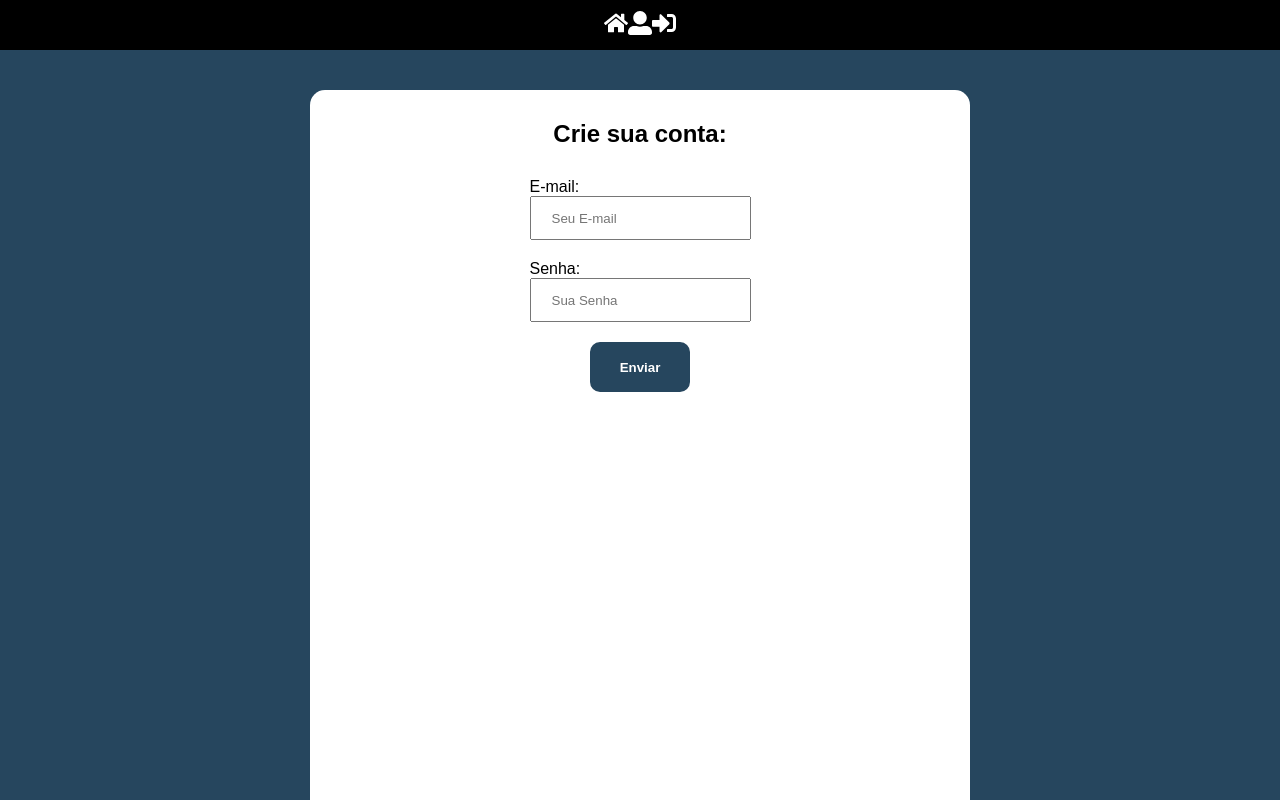
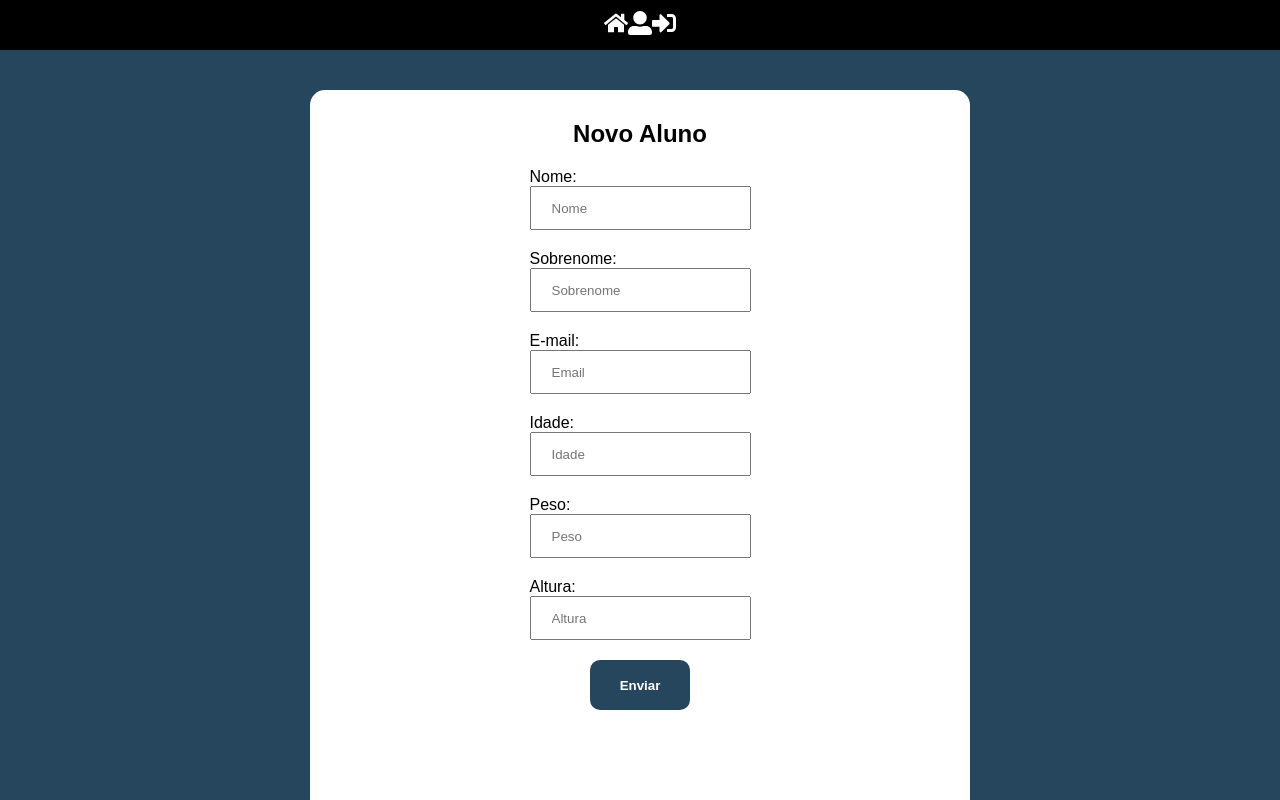
Before and after one commit to SamuelBarbosaDev/agenda_react, a React (Create React App) app: page /aluno in a window 1280 px wide. Before the commit this address led to /login. Shown: the top 800 px of the page. Built offline with nearby package versions, Linux system fonts and the light colour scheme.

Commit message:
feat: Adicionando a funcionalidade de `Cadastrar Alunos`

```diff
--- a/src/pages/Aluno/index.js
+++ b/src/pages/Aluno/index.js
@@ -1,12 +1,209 @@
 import React from 'react';
-import { Title } from './styled';
+import {get} from 'lodash';
+import PropTypes from 'prop-types';
+import { toast } from 'react-toastify';
+import { Title, Form } from './styled';
+import axios from '../../services/axios';
+import {useState, useEffect} from 'react';
+import { useDispatch } from 'react-redux';
+import history from '../../services/history';
+import Loading from '../../components/Loading';
+import { isEmail, isInt, isFloat } from 'validator';
+import * as actions from '../../store/modules/auth/actions';
 
-export default function Aluno(){
+export default function Aluno({ match }){
+    const dispatch = useDispatch();
+    const id = get(match, 'params.id', 0);
+    const [nome, setNome] = useState('');
+    const [sobrenome, setSobrenome] = useState('');
+    const [email, setEmail] = useState('');
+    const [idade, setIdade] = useState('');
+    const [peso, setPeso] = useState('');
+    const [altura, setAltura] = useState('');
+    const [isLoading, setIsLoading] = useState(false);
+
+    useEffect(() => {
+        if(!id) return;
+
+        async function getData(){
+            try{
+                setIsLoading(true);
+                const { data } = await axios.get(`/alunos/${id}`);
+                const Foto = get(data, 'Fotos[0].url', '');
+
+                setNome(data.nome);
+                setSobrenome(data.sobrenome);
+                setEmail(data.email);
+                setIdade(data.idade);
+                setPeso(data.peso);
+                setAltura(data.altura);
+
+                setIsLoading(false);
+            }
+            catch(error){
+                setIsLoading(false);
+                const status = get(error, 'response.status', 0);
+                const errors = get(error, 'response.data.errors', []);
+
+                if(status === 400) errors.map(error => toast.error(error));
+                history.pushState('/');
+            }
+        }
+        getData();
+    }, [id]);
+
+    const handleSubmit = async e => {
+        e.preventDefault();
+        let formErrors = false;
+
+        if(nome.length < 3 || sobrenome.length > 255){
+            toast.error('Nome precisa ter entre 3 e 255 caracteres.');
+            formErrors = true;
+        };
+
+        if(sobrenome.length < 3 || sobrenome.length > 255){
+            toast.error('Sobrenome precisa ter entre 3 e 255 caracteres');
+            formErrors = true;
+        };
+
+        if(!isEmail(email)){
+            toast.error('E-mail inválido');
+            formErrors = true;
+        };
+
+        if(!isInt(String(idade))){
+            toast.error('Idade inválida');
+            formErrors = true;
+        };
+
+        if(!isFloat(String(peso))){
+            toast.error('Peso inválido');
+            formErrors = true;
+        };
+
+        if(!isFloat(String(altura))){
+            toast.error('Altura inválida');
+            formErrors = true;
+        }
+
+        if(formErrors) return;
+
+        try{
+            setIsLoading(true);
+
+            if(id){
+                await axios.put(`/alunos/${id}`, {
+                    nome,
+                    sobrenome,
+                    email,
+                    idade,
+                    peso,
+                    altura,
+                })
+                toast.success('Aluno editado com sucesso!');
+            }
+
+            else{
+                const { data } = await axios.post(`/alunos/`, {
+                    nome,
+                    sobrenome,
+                    email,
+                    idade,
+                    peso,
+                    altura,
+                });
+                toast.success('Aluno criado com sucesso!');
+                history.pushState(`/aluno/${data.id}/edit`);
+            }
+            setIsLoading(false);
+        }
+        catch (error){
+            const status = get(error, 'response.status', 0);
+            const data = get(error, 'response.data', {});
+            const errors = get(data, 'errors', []);
+
+            if(errors.length > 0){
+                errors.map(error => toast.error(error));
+            }
+            else{
+                toast.error('Erro desconhecido');
+            };
+
+            if (status === 401) dispatch(actions.loginFailure());
+        }
+    };
+
+
     return (
     <main>
         <section className="main-content">
-        <Title>Aluno</Title>
+            <Loading isLoading={isLoading} />
+
+            <Title>{id ? 'Editar Aluno' : 'Novo Aluno'}</Title>
+
+            <Form onSubmit={handleSubmit}>
+                <div>
+                    <label>Nome:</label>
+                    <input
+                        type='text'
+                        value={nome}
+                        onChange={e => setNome(e.target.value)}
+                        placeholder='Nome'
+                    />
+                </div>
+                <div>
+                    <label>Sobrenome:</label>
+                    <input
+                        type="text"
+                        value={sobrenome}
+                        onChange={e => setSobrenome(e.target.value)}
+                        placeholder="Sobrenome"
+                    />
+                </div>
+                <div>
+                    <label>E-mail:</label>
+                    <input
+                        type="email"
+                        value={email}
+                        onChange={e => setEmail(e.target.value)}
+                        placeholder="Email"
+                    />
+                </div>
+                <div>
+                    <label>Idade:</label>
+                    <input
+                        type="number"
+                        value={idade}
+                        onChange={e => setIdade(e.target.value)}
+                        placeholder="Idade"
+                    />
+                </div>
+                <div>
+                    <label>Peso:</label>
+                    <input
+                        type="number"
+                        value={peso}
+                        onChange={e => setPeso(e.target.value)}
+                        placeholder="Peso"
+                    />
+                </div>
+                <div>
+                    <label>Altura:</label>
+                    <input
+                        type="number"
+                        value={altura}
+                        onChange={e => setAltura(e.target.value)}
+                        placeholder="Altura"
+                    />
+                </div>
+
+                <button type='submit'>Enviar</button>
+            </Form>
         </section>
     </main>
   )
 }
+
+Aluno.propTypes = {
+    match: PropTypes.shape({}).isRequired,
+}
--- a/src/pages/Aluno/styled.js
+++ b/src/pages/Aluno/styled.js
@@ -1,5 +1,43 @@
 import styled from "styled-components";
+import * as color from '../../config/colors';
+
 
 export const Title = styled.h1`
-  background: green;
+  margin-bottom: 2rem;
 `
+export const Form = styled.form`
+    display: flex;
+    flex-direction: column;
+    align-items: center;
+
+    div{
+        display: flex;
+        flex-direction: column;
+        margin: 0 0 2rem 0
+    }
+
+    input{
+        height: 4rem;
+        padding: 0 2rem;
+    }
+
+    input:focus{
+        border: solid 0.1rem ${color.color_2};
+    }
+
+    button{
+       width: 10rem;
+       height: 5rem;
+       background-color: ${color.color_2};
+       color: ${color.color_white};
+       font-weight: bolder;
+       border-radius: 1rem;
+       border: 0.2rem solid ${color.color_2};
+    }
+
+    button:hover{
+       color: ${color.color_2};
+       background-color: ${color.color_white};
+       border-color: ${color.color_2};
+    }
+`;
--- a/src/pages/Alunos/index.js
+++ b/src/pages/Alunos/index.js
@@ -1,10 +1,10 @@
 import { get } from 'lodash'
 import { toast } from 'react-toastify';
 import axios from '../../services/axios';
-import { Main, ListaAlunos } from './styled';
+import Loading from '../../components/Loading';
 import React, { useEffect, useState } from 'react';
+import { Main, ListaAlunos, NovoAluno } from './styled';
 import { Link } from 'react-router-dom/cjs/react-router-dom.min';
-import Loading from '../../components/Loading';
 import {
     FaEdit,
     FaWindowClose,
@@ -60,6 +60,7 @@ export default function Alunos(){
         <Loading isLoading={isLoading} />
         <section className="main-content">
         <h1>Alunos</h1>
+        <NovoAluno to='/aluno/'>Novo Aluno</NovoAluno>
         <ListaAlunos>
             {alunos.map((aluno, index) => (
                 <li key={String(aluno.id)}>
--- a/src/pages/Alunos/styled.js
+++ b/src/pages/Alunos/styled.js
@@ -1,5 +1,6 @@
 import styled from "styled-components";
-import * as color from '../../config/colors'
+import { Link } from 'react-router-dom';
+import * as color from '../../config/colors';
 
 
 export const Main = styled.main`
@@ -62,3 +63,8 @@ export const ListaAlunos = styled.ul`
         border-radius: 2rem;
     }
 `
+
+export const NovoAluno = styled(Link)`
+    display: block;
+    padding: 2rem 0 1rem 0;
+`
--- a/src/routes/MyRoute.js
+++ b/src/routes/MyRoute.js
@@ -4,7 +4,7 @@ import { useSelector } from 'react-redux';
 import { Route, Redirect } from 'react-router-dom';
 
 export default function MyRoute({ component: Component, isClosed, ...rest }){
-    const isLoggedIn = useSelector(state => state.auth.isLoggedIn);
+    const isLoggedIn = true;//useSelector(state => state.auth.isLoggedIn);
 
     if(isClosed && !isLoggedIn){
         return (
```
